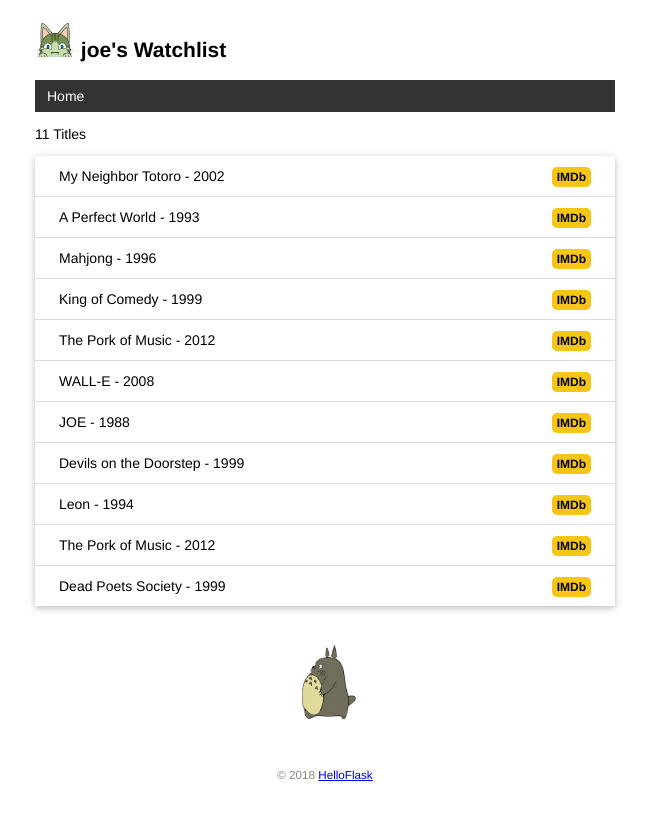
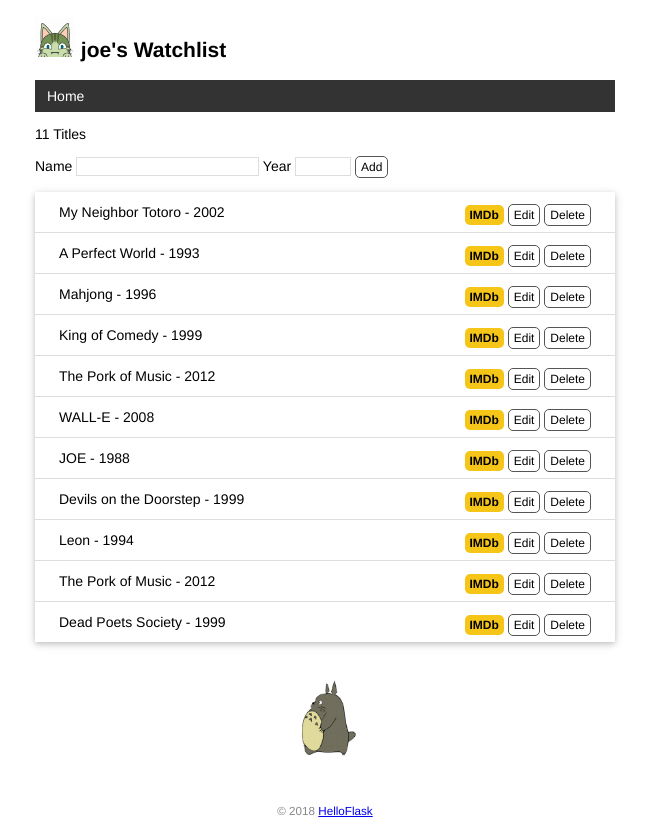
Before and after one commit to hiJoeLee/flaskpj, a Flask app: page / in a window 1280 px wide. Shown: the whole page, without its empty margins (315-964 px from the left). Before the commit the page ends 781 px from the top, so only its background shows below. Run offline with Flask 2, Linux system fonts and the light colour scheme; data comes from the database, SQL or seed files in the repository; both versions use the stored data as it was after the commit.

Commit message:
第7章 表单

```diff
--- a/app.py
+++ b/app.py
@@ -1,4 +1,4 @@
-from flask import Flask,render_template
+from flask import Flask,render_template,request,redirect,flash,url_for
 import os,sys,click
 from flask_sqlalchemy import SQLAlchemy  # 导入扩展类
 
@@ -9,6 +9,7 @@ app = Flask(__name__)
 #配置数据库
 app.config['SQLALCHEMY_DATABASE_URI'] = 'sqlite:///' + os.path.join(app.root_path, 'data.db')
 app.config['SQLALCHEMY_TRACK_MODIFICATIONS'] = False  # 关闭对模型修改的监控
+app.config['SECRET_KEY'] = 'dev'  # 等同于 app.secret_key = 'dev'
 # 在扩展类实例化前加载配置
 db = SQLAlchemy(app)
 
@@ -83,9 +84,46 @@ def page_not_found(e):
     return render_template('404.html'),404 #返回模板和400状态码
 
 # 程序路由，设置访问地址
-@app.route('/')
+@app.route('/', methods=['GET', 'POST'])
 def index():
-    user = User.query.first() #读取第一条用户记录
-    movies = Movie.query.all()  #读取所有电影记录
-    # 返回值中使用函数渲染页面并传入参数
-    return render_template("index.html" ,movies = movies)
+    if request.method == 'POST':  # 判断是否是 POST 请求
+        # 获取表单数据
+        title = request.form.get('title')  # 传入表单对应输入字段的 name 值
+        year = request.form.get('year')
+        # 验证数据
+        if not title or not year or len(year) > 4 or len(title) > 60:
+            flash('Invalid input.')  # 显示错误提示
+            return redirect(url_for('index'))  # 重定向回主页
+        # 保存表单数据到数据库
+        movie = Movie(title=title, year=year)  # 创建记录
+        db.session.add(movie)  # 添加到数据库会话
+        db.session.commit()  # 提交数据库会话
+        flash('Item created.')  # 显示成功创建的提示
+        return redirect(url_for('index'))  # 重定向回主页
+    movies = Movie.query.all()
+    return render_template('index.html', movies=movies)
+
+
+@app.route('/movie/edit/<int:movie_id>', methods=['GET', 'POST'])
+def edit(movie_id):
+    movie = Movie.query.get_or_404(movie_id)
+    if request.method == 'POST':  # 处理编辑表单的提交请求
+        title = request.form['title']
+        year = request.form['year']
+        if not title or not year or len(year) != 4 or len(title) > 60:
+            flash('Invalid input.')
+            return redirect(url_for('edit', movie_id=movie_id))  # 重定向回对应的编辑页面
+        movie.title = title  # 更新标题
+        movie.year = year  # 更新年份
+        db.session.commit()  # 提交数据库会话
+        flash('Item updated.')
+        return redirect(url_for('index'))  # 重定向回主页
+    return render_template('edit.html', movie=movie)  # 传入被编辑的电影记录
+
+@app.route('/movie/delete/<int:movie_id>', methods=['POST'])  # 限定只接受 POST 请求
+def delete(movie_id):
+    movie = Movie.query.get_or_404(movie_id)  # 获取电影记录
+    db.session.delete(movie)  # 删除对应的记录
+    db.session.commit()  # 提交数据库会话
+    flash('Item deleted.')
+    return redirect(url_for('index'))  # 重定向回主页
--- a/static/style.css
+++ b/static/style.css
@@ -91,3 +91,52 @@ nav li a:hover {
     border-radius: 5px;
     padding: 3px 5px;
 }
+
+/* 覆盖某些浏览器对 input 元素定义的字体 ,提交按钮的css*/
+input[type=submit] {
+    font-family: inherit;
+}
+
+input[type=text] {
+    border: 1px solid #ddd;
+}
+
+input[name=year] {
+    width: 50px;
+}
+
+.btn {
+    font-size: 12px;
+    padding: 3px 5px;
+    text-decoration: none;
+    cursor: pointer;
+    background-color: white;
+    color: black;
+    border: 1px solid #555555;
+    border-radius: 5px;
+}
+
+.btn:hover {
+    text-decoration: none;
+    background-color: black;
+    color: white;
+    border: 1px solid black;
+}
+
+
+
+.alert {
+    position: relative;
+    padding: 7px;
+    margin: 7px 0;
+    border: 1px solid transparent;
+    color: #004085;
+    background-color: #cce5ff;
+    border-color: #b8daff;
+    border-radius: 5px;
+}
+
+
+.inline-form {
+    display: inline;
+}
--- a/templates/base.html
+++ b/templates/base.html
@@ -10,6 +10,10 @@
     {% endblock %}
 </head>
 <body>
+<!-- 插入到页面标题上方 -->
+{% for message in get_flashed_messages() %}
+<div class="alert">{{ message }}</div>
+{% endfor %}
 <h2>
     <img alt="Avatar" class="avatar" src="{{ url_for('static', filename='avatar.png') }}">
     {{ user.name }}'s Watchlist
--- a/templates/index.html
+++ b/templates/index.html
@@ -2,12 +2,23 @@
 
 {% block content %}
 <p>{{movies|length}} Titles</p> {#统计movies的长度，元素数量#}
+<form method="post">
+    Name <input type="text" name="title" autocomplete="off" required>
+    Year <input type="text" name="year" autocomplete="off" required>
+    <input class="btn" type="submit" name="submit" value="Add">
+</form>
     <ul class="movie-list">
         {% for movie in movies %}
     <li>{{movie.title}} - {{movie.year}}
         <span class="float-right">
+
+        <form class="inline-form" method="post" action="{{ url_for('delete', movie_id=movie.id) }}">
             <a class="imdb" href="https://www.imdb.com/find?q={{ movie.title }}" target="_blank" title="Find this movie on IMDb">IMDb</a>
+            <a class="btn" href="{{ url_for('edit', movie_id=movie.id) }}">Edit</a>
+            <input class="btn" type="submit" name="delete" value="Delete" onclick="return confirm('Are you sure?')">
+        </form>
         </span>
+
     </li>
         {% endfor %} {# 标签结束for语句#}
     </ul>
```
Also changed, not shown: templates/edit.html (added, +10 -0 lines), data.db.
